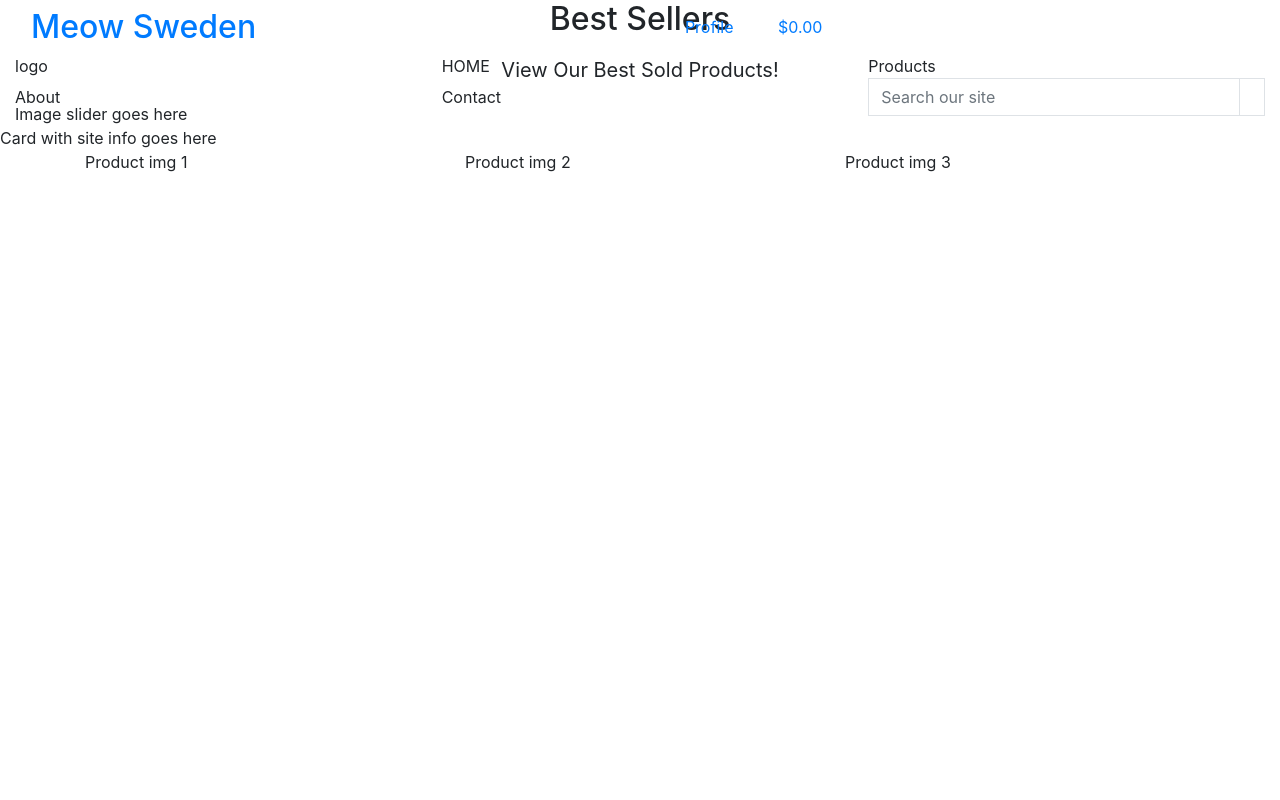
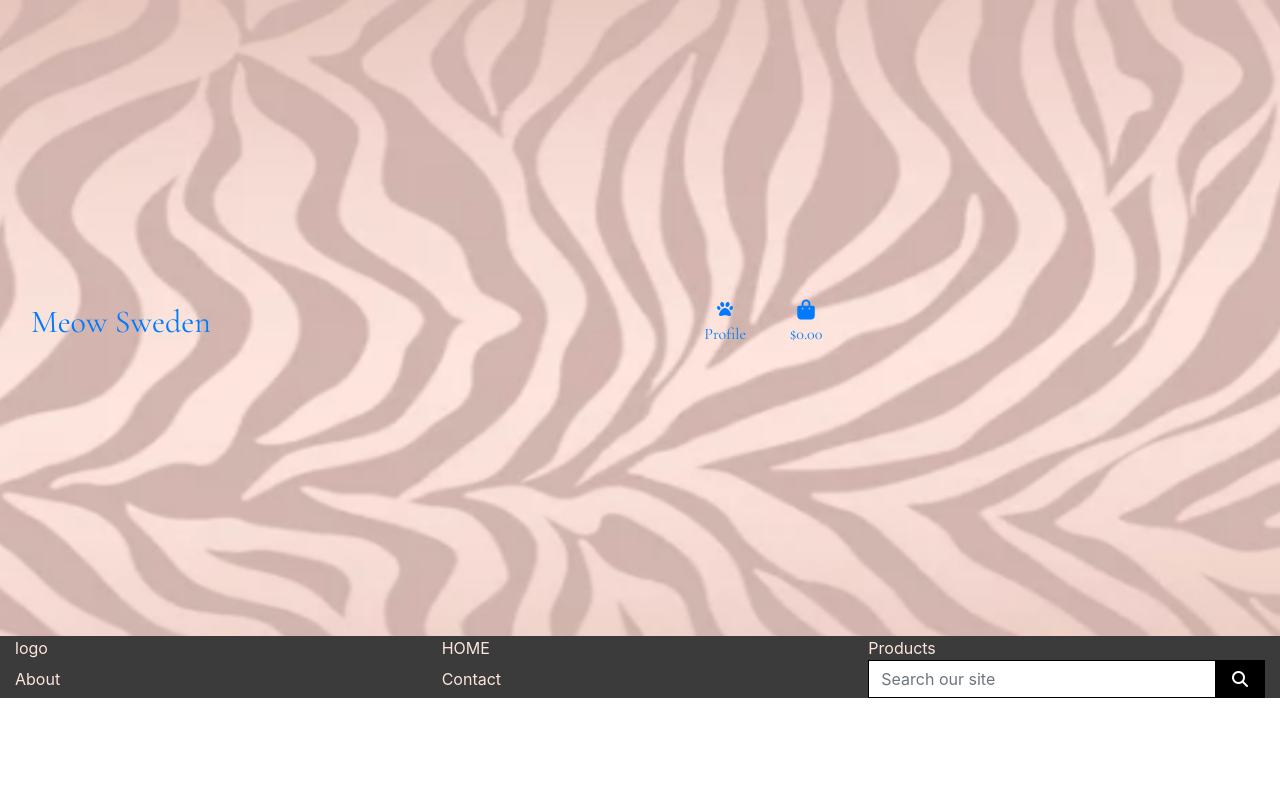
Before and after one commit to Mjau83/meow_sweden, a Django app: page / in a window 1280 px wide. Run offline with Django 3.2, Linux system fonts and the light colour scheme; some libraries are stand-ins or nearby versions.

Commit message:
Added css for main header and nav header

```diff
--- a/meow_sweden/settings.py
+++ b/meow_sweden/settings.py
@@ -157,6 +157,10 @@ USE_TZ = True
 # https://docs.djangoproject.com/en/3.2/howto/static-files/
 
 STATIC_URL = '/static/'
+STATICFILES_DIRS = (os.path.join(BASE_DIR, 'static'),)
+
+MEDIA_URL = '/media/'
+MEDIA_ROOT = os.path.join(BASE_DIR, 'media')
 
 # Default primary key field type
 # https://docs.djangoproject.com/en/3.2/ref/settings/#default-auto-field
--- a/meow_sweden/urls.py
+++ b/meow_sweden/urls.py
@@ -15,9 +15,11 @@ Including another URLconf
 """
 from django.contrib import admin
 from django.urls import path, include
+from django.conf import settings
+from django.conf.urls.static import static
 
 urlpatterns = [
     path('admin/', admin.site.urls),
     path('accounts/', include('allauth.urls')),
-    path('', include('home.urls')),
-]
+    path('', include('home.urls')), path('', include('home.urls')),
+] + static(settings.MEDIA_URL, document_root=settings.MEDIA_ROOT)
--- a/static/css/base.css
+++ b/static/css/base.css
@@ -0,0 +1,79 @@
+@import url('https://fonts.googleapis.com/css2?family=Cormorant+Garamond:wght@300;400&family=Raleway:wght@100;200&family=Roboto:wght@100;300&display=swap');
+
+html {
+    height: 100%;
+}
+
+#main-header {
+    background: url('/media/backgroun-tiger-rose-dpink.png') no-repeat center center fixed;
+    background-size: cover;
+    height: calc(100vh - 164px);
+    color: #3b3b3b;
+    font-family: 'Cormorant Garamond', serif;
+}
+
+#nav-header {
+    background-color: #3b3b3b;
+    color: #fde5dd;
+}
+
+.icon {
+    align-items: center;
+    display: inline-flex;
+    justify-content: center;
+    height: 1.5rem;
+    width: 1.5rem;
+}
+
+.main-logo-link {
+    width: fit-content;
+}
+
+.shop-now-button {
+    background: black;
+    color: white;
+    min-width: 260px;
+}
+
+.btn-black {
+    background: black;
+    color: white;
+}
+
+.shop-now-button:hover,
+.shop-now-button:active,
+.shop-now-button:focus,
+.btn-black:hover,
+.btn-black:active,
+.btn-black:focus {
+    background: #222;
+    color: white;
+}
+
+.border-black {
+    border: 1px solid black !important;
+}
+
+/* -------------------------------- Media Queries */
+
+/* Slightly larger container on xl screens */
+@media (min-width: 1200px) {
+  .container {
+    max-width: 80%;
+  }
+}
+
+/* fixed top navbar only on medium and up */
+@media (min-width: 992px) {
+    .fixed-top-desktop-only {
+        position: fixed;
+        top: 0;
+        right: 0;
+        left: 0;
+        z-index: 1030;
+    }
+
+    .header-container {
+        padding-top: 164px;
+    }
+}
--- a/templates/base.html
+++ b/templates/base.html
@@ -13,11 +13,13 @@
 
     {% block corecss %}
     <link rel="stylesheet" href="https://cdn.jsdelivr.net/npm/bootstrap@4.5.3/dist/css/bootstrap.min.css" integrity="sha384-TX8t27EcRE3e/ihU7zmQxVncDAy5uIKz4rEkgIXeMed4M0jlfIDPvg6uqKI2xXr2" crossorigin="anonymous">
+    <link rel="stylesheet" href="{% static 'css/base.css' %}">
     {% endblock %}
     {% block extra_css %}
     {% endblock %}
 
     {% block corejs %}
+    <script src="https://kit.fontawesome.com/2ac2e215df.js" crossorigin="anonymous"></script>
     <script src="https://code.jquery.com/jquery-3.5.1.slim.min.js" integrity="sha384-DfXdz2htPH0lsSSs5nCTpuj/zy4C+OGpamoFVy38MVBnE+IbbVYUew+OrCXaRkfj" crossorigin="anonymous"></script>
     <script src="https://cdn.jsdelivr.net/npm/bootstrap@4.5.3/dist/js/bootstrap.bundle.min.js" integrity="sha384-ho+j7jyWK8fNQe+A12Hb8AhRq26LrZ/JpcUGGOn+Y7RsweNrtN/tE3MoK7ZeZDyx" crossorigin="anonymous"></script>
     {% endblock %}
@@ -28,7 +30,7 @@
   </head>
   <body>
     <header class="container-fluid fixed-top">
-      <div class="row main-header">
+      <div class="row pt-lg-2 d-none d-lg-flex" id="main-header">
         <div class="col-12 col-lg-4 my-auto py-lg-0 text-center text-lg-left">
           <a href="{% url 'home' %}" class="nav-link main-logo-link">
             <h2 class="logo-font my-0">Meow Sweden</h2>
@@ -74,7 +76,7 @@
           </ul>
         </div>
       </div>
-      <div class="row nav-header">
+      <div class="row" id="nav-header">
         <div class="col-12 col-lg-4 my-auto py-1 py-lg-0">logo</div>
         <div class="col-12 col-lg-4 my-auto py-1 py-lg-0">HOME</div>
         <div class="col-12 col-lg-4 my-auto py-1 py-lg-0">Products</div>
```
